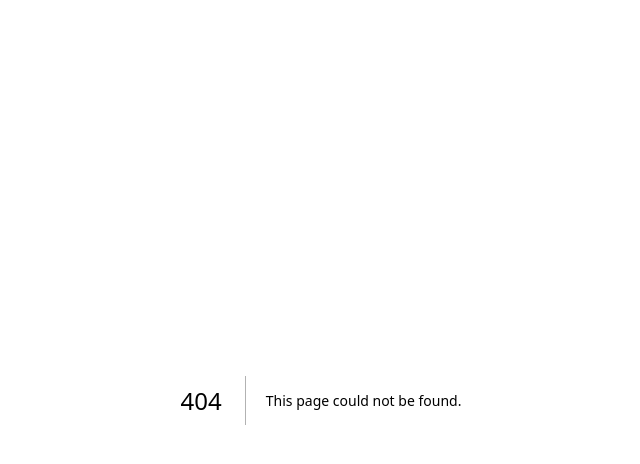
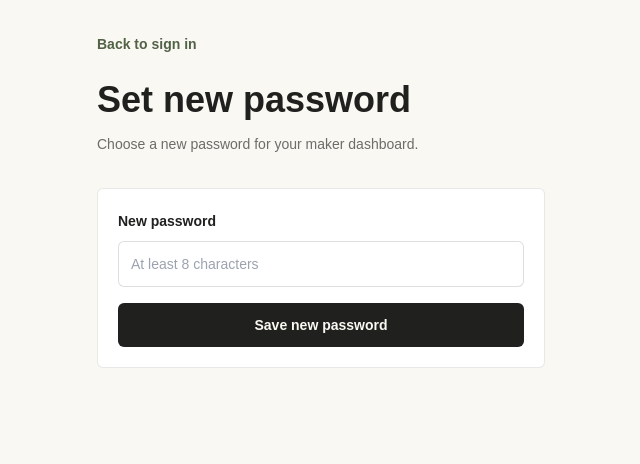
Before and after one commit to slamerow/roamwoven, a Next.js app: page /reset-password/update in a window 1280 px wide. Before the commit this address had no page. Shown: the top 464 px of the page, without its empty margins (319-959 px from the left). Built offline with nearby package versions, Linux system fonts and the light colour scheme; no server answers.

Commit message:
Add password reset flow

```diff
--- a/app/auth/callback/route.ts
+++ b/app/auth/callback/route.ts
@@ -26,11 +26,19 @@ function safeNext(value: string | null) {
   return value;
 }
 
-function redirectToLogin(request: NextRequest, next: string, error: string) {
-  const loginUrl = new URL("/login", request.url);
-  loginUrl.searchParams.set("error", error);
-  loginUrl.searchParams.set("next", next);
-  return NextResponse.redirect(loginUrl, 303);
+function redirectToAuthError(request: NextRequest, next: string, error: string) {
+  const isPasswordReset = next.startsWith("/reset-password");
+  const redirectUrl = new URL(
+    isPasswordReset ? "/reset-password/update" : "/login",
+    request.url
+  );
+  redirectUrl.searchParams.set("error", error);
+
+  if (!isPasswordReset) {
+    redirectUrl.searchParams.set("next", next);
+  }
+
+  return NextResponse.redirect(redirectUrl, 303);
 }
 
 export async function GET(request: NextRequest) {
@@ -50,7 +58,7 @@ export async function GET(request: NextRequest) {
       errorDescription: supabaseErrorDescription,
     });
 
-    return redirectToLogin(request, next, "auth-failed");
+    return redirectToAuthError(request, next, "auth-failed");
   }
 
   if (!code && !tokenHash) {
@@ -58,7 +66,7 @@ export async function GET(request: NextRequest) {
       searchParamKeys: Array.from(url.searchParams.keys()),
     });
 
-    return redirectToLogin(request, next, "auth-failed");
+    return redirectToAuthError(request, next, "auth-failed");
   }
 
   const supabase = await createSupabaseServerClient();
@@ -82,7 +90,7 @@ export async function GET(request: NextRequest) {
       type,
     });
 
-    return redirectToLogin(request, next, "auth-failed");
+    return redirectToAuthError(request, next, "auth-failed");
   }
 
   return NextResponse.redirect(new URL(next, request.url), 303);
--- /dev/null
+++ b/app/auth/password-reset/route.ts
@@ -0,0 +1,56 @@
+import { NextRequest, NextResponse } from "next/server";
+import { getAppUrl } from "@/lib/env";
+import { hasSupabaseServerConfig } from "@/lib/auth";
+import { createSupabaseServerClient } from "@/lib/supabase/server";
+
+function resetUrl(request: NextRequest, params: Record<string, string>) {
+  const url = new URL("/reset-password", request.url);
+
+  Object.entries(params).forEach(([key, value]) => {
+    url.searchParams.set(key, value);
+  });
+
+  return url;
+}
+
+export async function POST(request: NextRequest) {
+  const formData = await request.formData();
+  const email = String(formData.get("email") ?? "").trim();
+
+  if (!email) {
+    return NextResponse.redirect(
+      resetUrl(request, { error: "missing-email" }),
+      303
+    );
+  }
+
+  if (!hasSupabaseServerConfig()) {
+    return NextResponse.redirect(
+      resetUrl(request, { error: "auth-not-configured" }),
+      303
+    );
+  }
+
+  const supabase = await createSupabaseServerClient();
+  const callbackUrl = new URL("/auth/callback", getAppUrl());
+  callbackUrl.searchParams.set("next", "/reset-password/update");
+
+  const { error } = await supabase.auth.resetPasswordForEmail(email, {
+    redirectTo: callbackUrl.toString(),
+  });
+
+  if (error) {
+    console.warn("Supabase password reset failed", {
+      code: error.code,
+      message: error.message,
+      status: error.status,
+    });
+
+    return NextResponse.redirect(
+      resetUrl(request, { error: "reset-failed" }),
+      303
+    );
+  }
+
+  return NextResponse.redirect(resetUrl(request, { sent: "1" }), 303);
+}
--- /dev/null
+++ b/app/auth/password-update/route.ts
@@ -0,0 +1,52 @@
+import { NextRequest, NextResponse } from "next/server";
+import { hasSupabaseServerConfig } from "@/lib/auth";
+import { createSupabaseServerClient } from "@/lib/supabase/server";
+
+function updateUrl(request: NextRequest, params: Record<string, string>) {
+  const url = new URL("/reset-password/update", request.url);
+
+  Object.entries(params).forEach(([key, value]) => {
+    url.searchParams.set(key, value);
+  });
+
+  return url;
+}
+
+export async function POST(request: NextRequest) {
+  const formData = await request.formData();
+  const password = String(formData.get("password") ?? "");
+
+  if (password.length < 8) {
+    return NextResponse.redirect(
+      updateUrl(request, { error: "missing-password" }),
+      303
+    );
+  }
+
+  if (!hasSupabaseServerConfig()) {
+    return NextResponse.redirect(
+      updateUrl(request, { error: "auth-not-configured" }),
+      303
+    );
+  }
+
+  const supabase = await createSupabaseServerClient();
+  const { error } = await supabase.auth.updateUser({ password });
+
+  if (error) {
+    console.warn("Supabase password update failed", {
+      code: error.code,
+      message: error.message,
+      status: error.status,
+    });
+
+    return NextResponse.redirect(
+      updateUrl(request, { error: "update-failed" }),
+      303
+    );
+  }
+
+  await supabase.auth.signOut();
+
+  return NextResponse.redirect(updateUrl(request, { updated: "1" }), 303);
+}
--- a/app/login/page.tsx
+++ b/app/login/page.tsx
@@ -127,6 +127,12 @@ export default async function LoginPage({
               Create account
             </button>
           </div>
+          <Link
+            className="inline-flex text-sm font-semibold text-moss"
+            href="/reset-password"
+          >
+            Forgot password?
+          </Link>
         </form>
 
         <form
--- /dev/null
+++ b/app/reset-password/page.tsx
@@ -0,0 +1,77 @@
+import Link from "next/link";
+import { hasSupabaseServerConfig } from "@/lib/auth";
+
+function resetMessage(error?: string) {
+  if (error === "missing-email") {
+    return "Enter your email address to reset your password.";
+  }
+
+  if (error === "auth-not-configured") {
+    return "Supabase auth is not configured yet.";
+  }
+
+  if (error === "reset-failed") {
+    return "Could not send the reset email. Try again in a few minutes.";
+  }
+
+  return null;
+}
+
+export default async function ResetPasswordPage({
+  searchParams
+}: {
+  searchParams: Promise<{ error?: string; sent?: string }>;
+}) {
+  const { error, sent } = await searchParams;
+  const authConfigured = hasSupabaseServerConfig();
+  const message = resetMessage(error);
+
+  return (
+    <main className="min-h-screen bg-paper px-6 py-8 md:px-10">
+      <div className="mx-auto max-w-md">
+        <Link className="text-sm font-semibold text-moss" href="/login">
+          Back to sign in
+        </Link>
+        <h1 className="mt-6 text-4xl font-semibold text-ink">
+          Reset password
+        </h1>
+        <p className="mt-3 text-sm leading-6 text-ink/65">
+          We will email a secure link to set a new password.
+        </p>
+
+        <form
+          action="/auth/password-reset"
+          className="mt-8 space-y-4 rounded-md border border-ink/10 bg-white p-5"
+          method="post"
+        >
+          <label className="block">
+            <span className="text-sm font-semibold text-ink">Email</span>
+            <input
+              className="mt-2 w-full rounded-md border border-ink/15 px-3 py-3 text-sm"
+              name="email"
+              placeholder="you@example.com"
+              type="email"
+            />
+          </label>
+          {sent ? (
+            <p className="rounded-md bg-moss/10 px-3 py-2 text-sm font-semibold text-moss">
+              Check your email for the password reset link.
+            </p>
+          ) : null}
+          {message ? (
+            <p className="rounded-md bg-clay/10 px-3 py-2 text-sm font-semibold text-clay">
+              {message}
+            </p>
+          ) : null}
+          <button
+            className="w-full rounded-md bg-ink px-4 py-3 text-sm font-semibold text-paper disabled:bg-ink/30"
+            disabled={!authConfigured}
+            type="submit"
+          >
+            Email reset link
+          </button>
+        </form>
+      </div>
+    </main>
+  );
+}
--- /dev/null
+++ b/app/reset-password/update/page.tsx
@@ -0,0 +1,80 @@
+import Link from "next/link";
+import { hasSupabaseServerConfig } from "@/lib/auth";
+
+function updateMessage(error?: string) {
+  if (error === "missing-password") {
+    return "Enter a new password with at least 8 characters.";
+  }
+
+  if (error === "auth-not-configured") {
+    return "Supabase auth is not configured yet.";
+  }
+
+  if (error === "update-failed") {
+    return "Could not update your password. The reset link may have expired.";
+  }
+
+  return null;
+}
+
+export default async function UpdatePasswordPage({
+  searchParams
+}: {
+  searchParams: Promise<{ error?: string; updated?: string }>;
+}) {
+  const { error, updated } = await searchParams;
+  const authConfigured = hasSupabaseServerConfig();
+  const message = updateMessage(error);
+
+  return (
+    <main className="min-h-screen bg-paper px-6 py-8 md:px-10">
+      <div className="mx-auto max-w-md">
+        <Link className="text-sm font-semibold text-moss" href="/login">
+          Back to sign in
+        </Link>
+        <h1 className="mt-6 text-4xl font-semibold text-ink">
+          Set new password
+        </h1>
+        <p className="mt-3 text-sm leading-6 text-ink/65">
+          Choose a new password for your maker dashboard.
+        </p>
+
+        <form
+          action="/auth/password-update"
+          className="mt-8 space-y-4 rounded-md border border-ink/10 bg-white p-5"
+          method="post"
+        >
+          <label className="block">
+            <span className="text-sm font-semibold text-ink">
+              New password
+            </span>
+            <input
+              className="mt-2 w-full rounded-md border border-ink/15 px-3 py-3 text-sm"
+              minLength={8}
+              name="password"
+              placeholder="At least 8 characters"
+              type="password"
+            />
+          </label>
+          {updated ? (
+            <p className="rounded-md bg-moss/10 px-3 py-2 text-sm font-semibold text-moss">
+              Password updated. You can now sign in.
+            </p>
+          ) : null}
+          {message ? (
+            <p className="rounded-md bg-clay/10 px-3 py-2 text-sm font-semibold text-clay">
+              {message}
+            </p>
+          ) : null}
+          <button
+            className="w-full rounded-md bg-ink px-4 py-3 text-sm font-semibold text-paper disabled:bg-ink/30"
+            disabled={!authConfigured}
+            type="submit"
+          >
+            Save new password
+          </button>
+        </form>
+      </div>
+    </main>
+  );
+}
```
Also changed, not shown: 1 other file (tests, documents, lock files or other folders).
